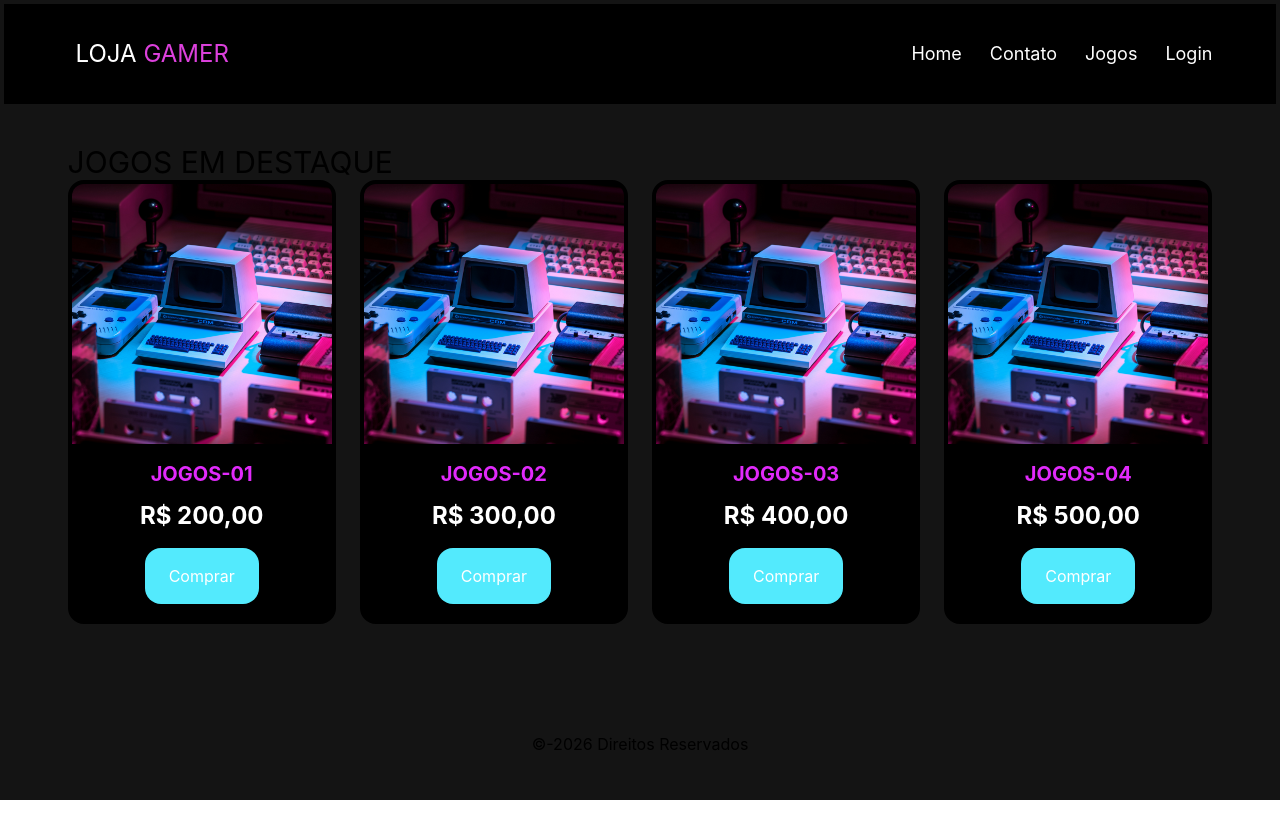
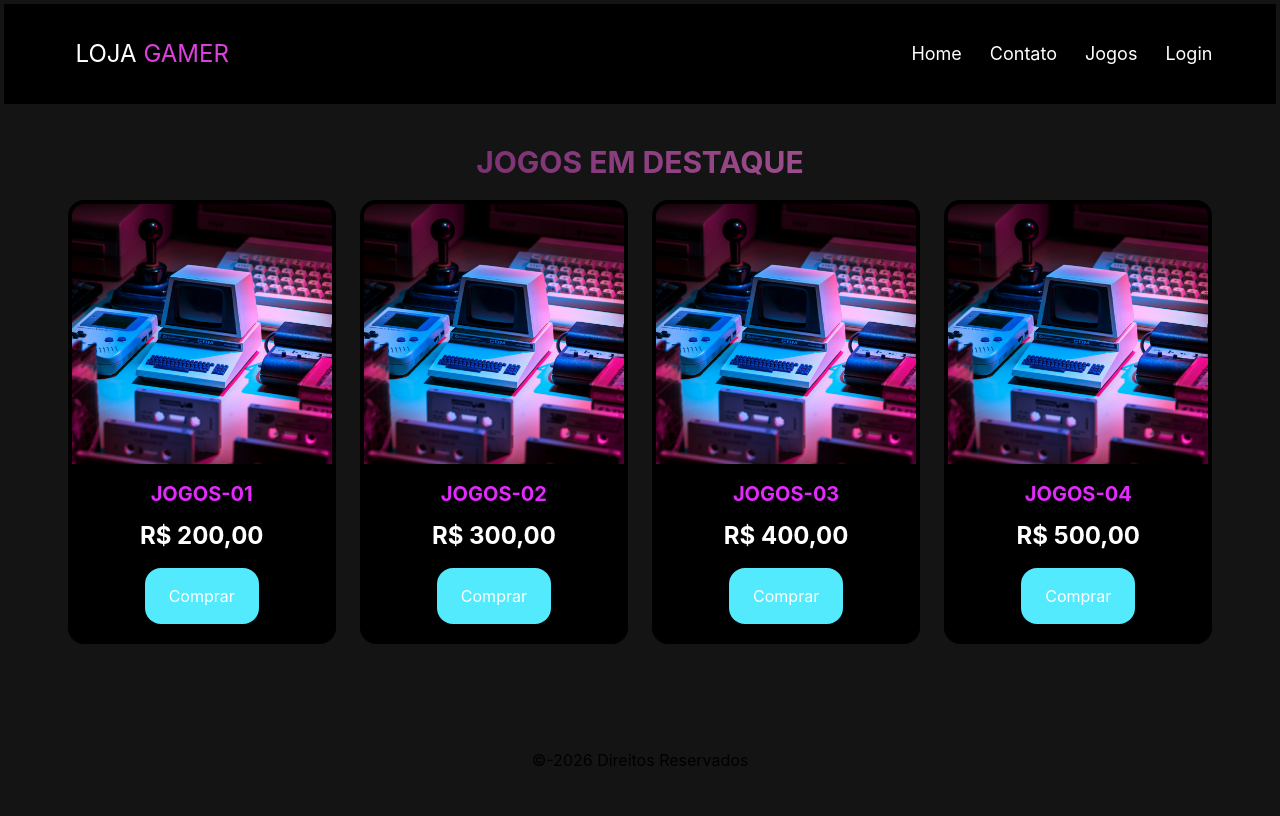
Before and after one commit to laviniatad-dev/loja-gamer, a React (Vite) app: page / in a window 1280 px wide. Built offline with nearby package versions, Linux system fonts and the light colour scheme.

Commit message:
style: efeitos no estilo

```diff
--- a/src/css/estilo.css
+++ b/src/css/estilo.css
@@ -7,6 +7,20 @@
 @keyframes acender{
     to{
         color: #fff;
-        text-shadow: 0 0 10px #2600ff, 0 0 20px #00fff2;
+        text-shadow: 0 0 10px #dd41dd, 0 0 20px #c76fad;
     }
 }
+
+.titulo {
+    background-image: linear-gradient(to right, #530f53, #c76fad);
+    text-transform: uppercase;
+    margin-bottom: 20px;
+    font-weight: 700;
+    -webkit-text-fill-color: transparent;
+    background-clip: text;
+    text-align:  center;
+}
+
+.titulo:hover {
+    animation: acender 0.5s forwards;
+}
```
